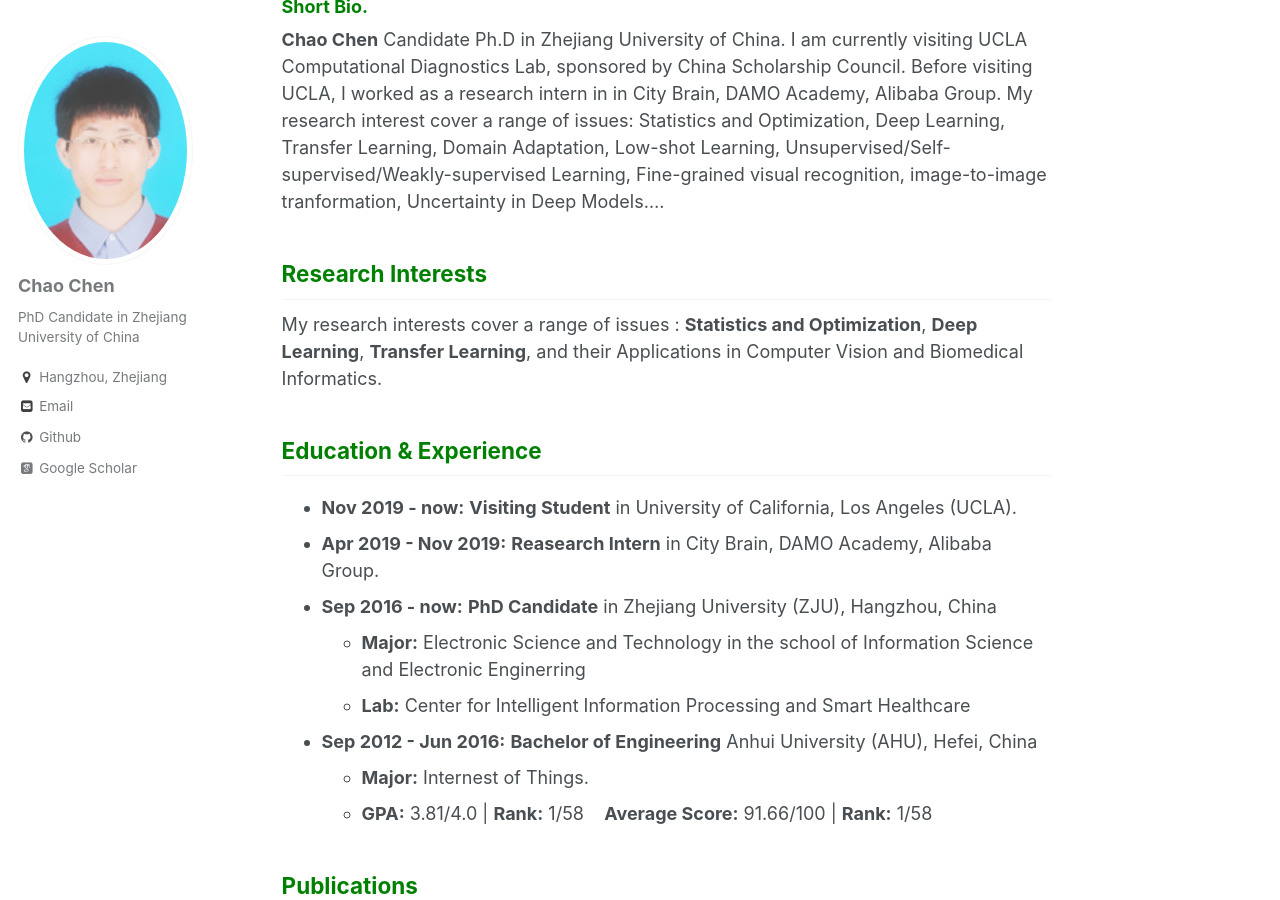
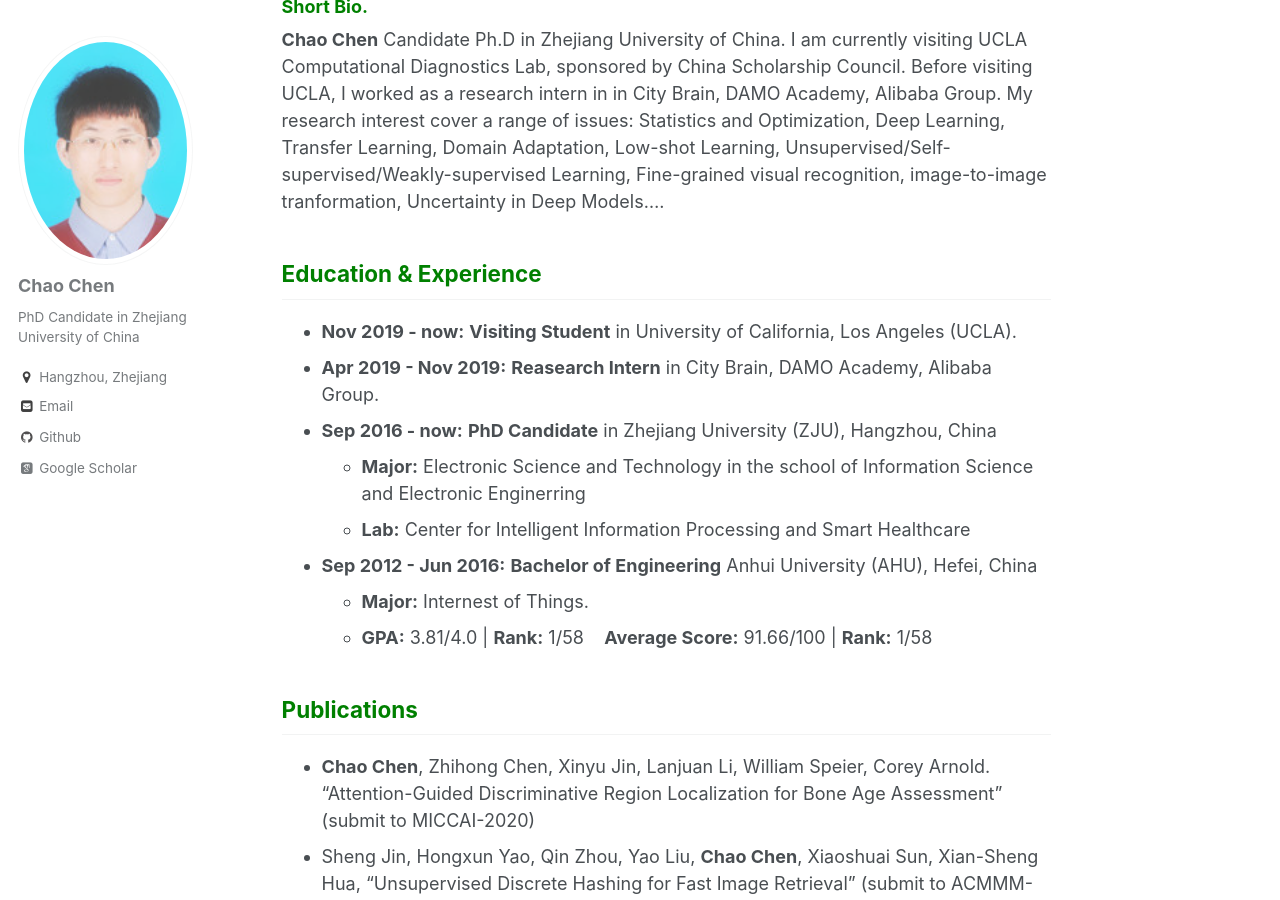
Before and after one commit to chenchao666/chenchao666.github.io, a Jekyll site: the page built from _pages/about.md, in a window 1280 px wide and 900 px high, scrolled down 465 px. Built offline with Jekyll 4.4.1, drawn with Linux system fonts in a browser that asks for light colours; some web fonts are replaced.

Commit message:
Update about.md

```diff
--- a/_pages/about.md
+++ b/_pages/about.md
@@ -18,8 +18,6 @@ redirect_from:
 ### <span style="color: green"> Short Bio. </span>
 **Chao Chen** Candidate Ph.D in Zhejiang University of China. I am currently visiting UCLA Computational Diagnostics Lab, sponsored by China Scholarship Council. Before visiting UCLA, I worked as a research intern in in City Brain, DAMO Academy, Alibaba Group. My research interest cover a range of issues:  Statistics and Optimization, Deep Learning, Transfer Learning, Domain Adaptation, Low-shot Learning, Unsupervised/Self-supervised/Weakly-supervised Learning, Fine-grained visual recognition, image-to-image tranformation, Uncertainty in Deep Models....
 
-## <span style="color: green"> Research Interests </span>
-My research interests cover a range of issues : **Statistics and Optimization**, **Deep Learning**, **Transfer Learning**, and their Applications in Computer Vision and Biomedical Informatics.
 
 ## <span style="color: green"> Education & Experience </span>
 * **Nov 2019 - now:** **Visiting Student** in University of California, Los Angeles (UCLA).
```
